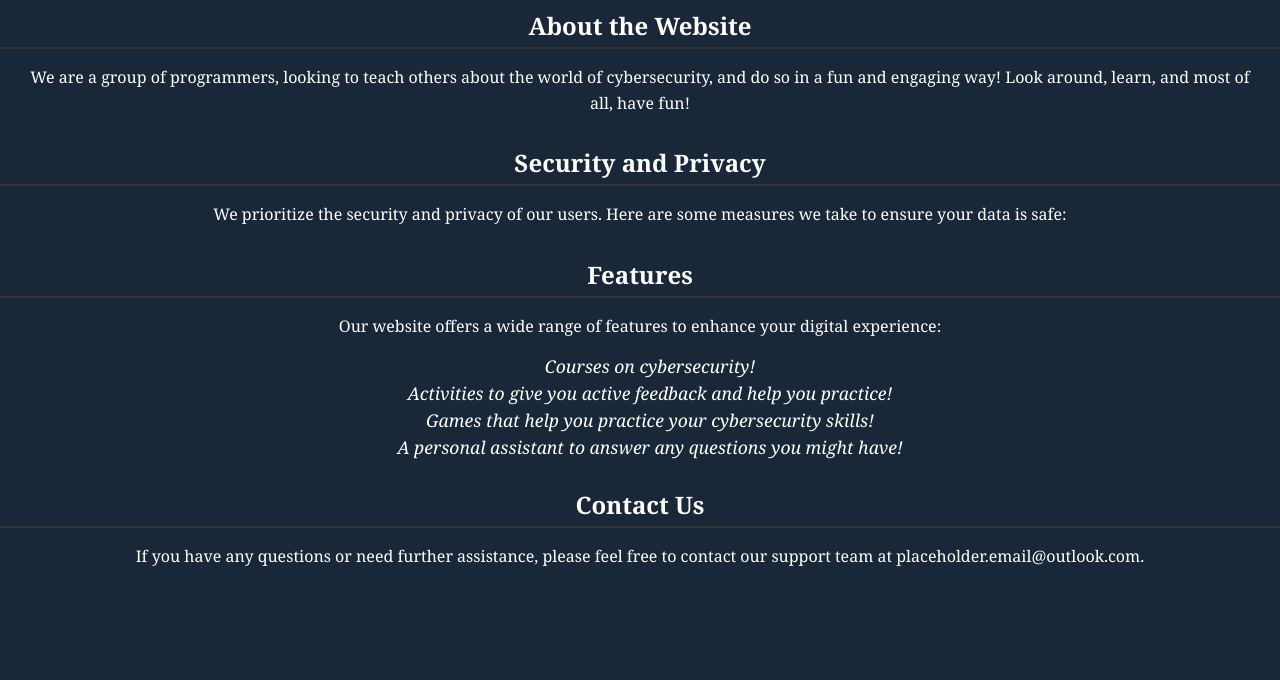
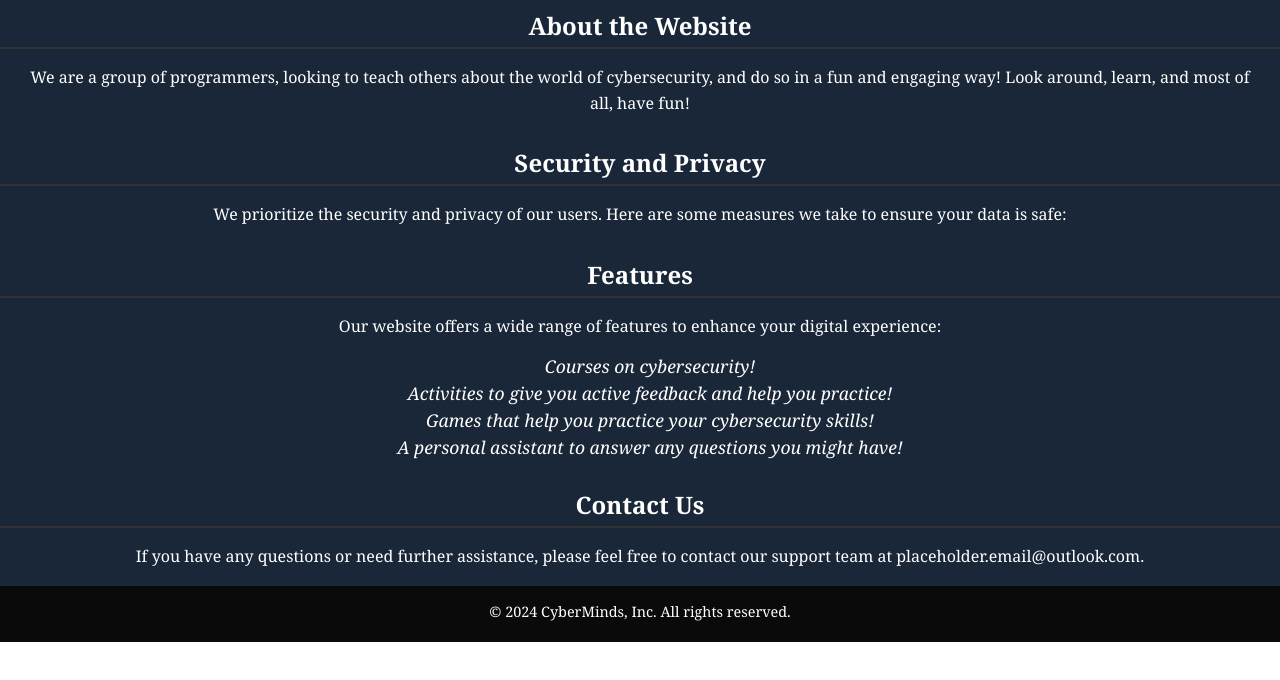
Before and after one commit to user894095/CyberMinds, a plain HTML site: page HTML/moreinfo.html in a window 1280 px wide. Shown: the part 160-840 px from the top of the page. After the commit the page ends 802 px from the top, so only its background shows below. Drawn offline with Linux system fonts and the light colour scheme.

Commit message:
Added footer to moreInfo

```diff
--- a/CSS/moreinfo.css
+++ b/CSS/moreinfo.css
@@ -5,8 +5,9 @@ body {
 
 .Parent-container {
   display: flex;
+  position: relative;
   flex-direction: column;
-  height: 200em;
+  min-height: 100vh;
   width: auto;
   background-color: #1a2738;
 }
@@ -70,6 +71,10 @@ header {
   background-color: #286aa7;
 }
 
+main {
+  padding-bottom: 3.5rem;
+}
+
 .page-title {
   font-family: "True Sans" !important;
   letter-spacing: 0.05em;
@@ -129,3 +134,14 @@ h2 {
   padding-bottom: 5px;
   text-align: center;
 }
+
+footer {
+  background-color: #0a0a0a;
+  color: #fff;
+  text-align: center;
+  font-size: 0.9em;
+  position: absolute;
+  bottom: 0;
+  width: 100%;
+  height: 3.5rem;
+}
--- a/HTML/moreinfo.html
+++ b/HTML/moreinfo.html
@@ -23,7 +23,8 @@
           </nav>
         </div>
       </header>
-    <div>
+
+      <main class="main">
         <div class="page-title">More Info</div>
 
         <h2>About the Website</h2>
@@ -71,6 +72,11 @@
           to contact our support team at
           <a href="mailto:info@example.com">placeholder.email@outlook.com</a>.
         </p>
+      </main>
+
+      <footer id="footer">
+        <p>&copy; 2024 CyberMinds, Inc. All rights reserved.</p>
+      </footer>
     </div>
 
     <script src=" ../Javascript/moreinfo.js"></script>
```
Lines whose indentation alone changed are shown as unchanged.
